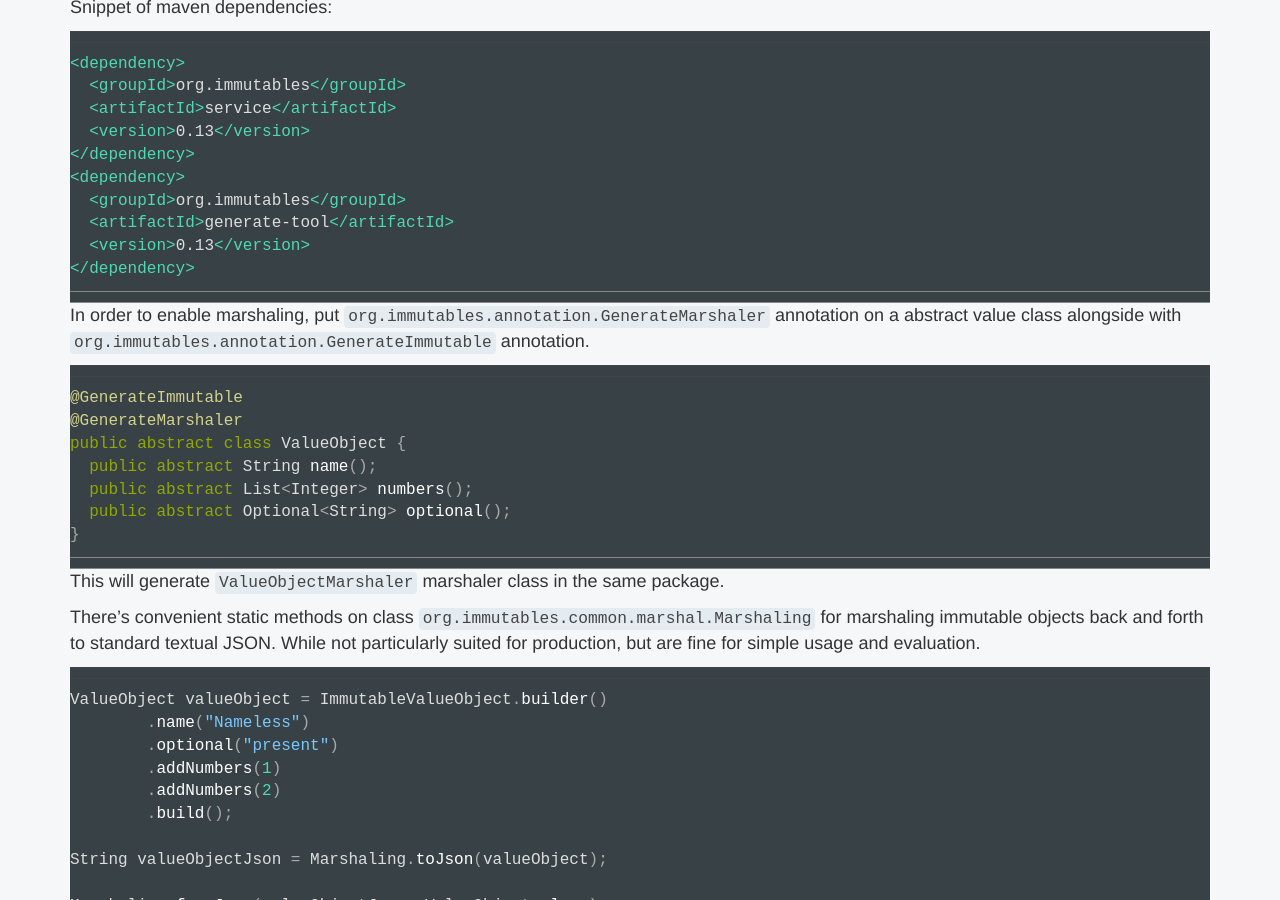
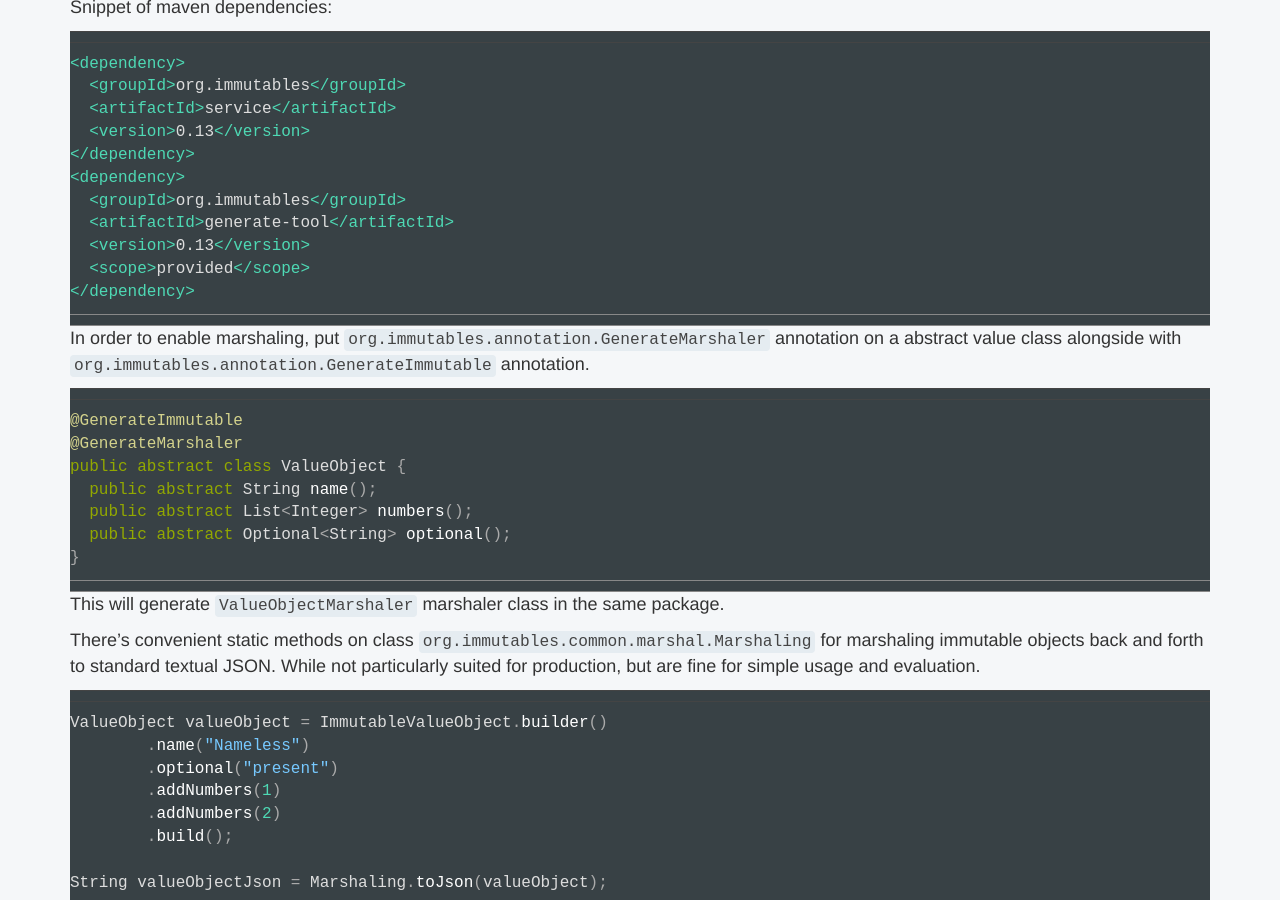
Before and after one commit to immutables/immutables.github.io, a Jekyll site: the page built from json.md, in a window 1280 px wide and 900 px high, scrolled down 1011 px. Built offline with Jekyll 4.4.1, drawn with Linux system fonts in a browser that asks for light colours; nearby versions of some CDN libraries; Markdown is read by kramdown in place of the engine named in the settings; comment, search, counter and statistics services are not loaded.

Commit message:
provided scope on dependencies snippet

````diff
--- a/json.md
+++ b/json.md
@@ -55,6 +55,7 @@ Snippet of maven dependencies:
   <groupId>org.immutables</groupId>
   <artifactId>generate-tool</artifactId>
   <version>{{ v }}</version>
+  <scope>provided</scope>
 </dependency>
 ```
 In order to enable marshaling, put `org.immutables.annotation.GenerateMarshaler`
````
